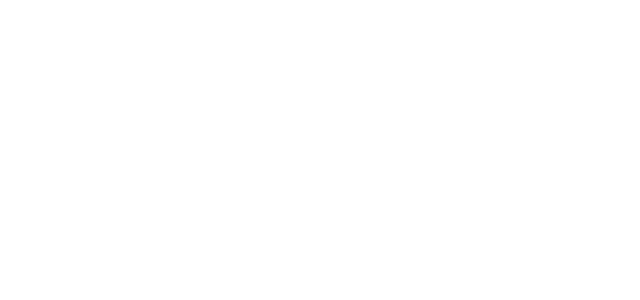
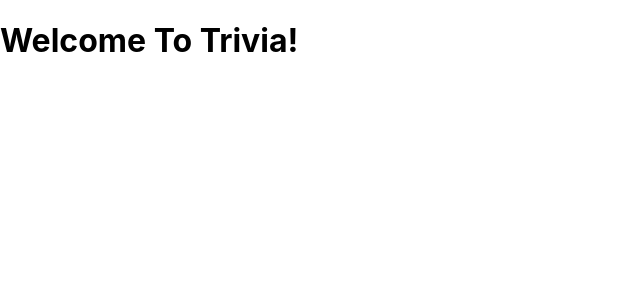
Before and after one commit to JesseTDev/trivia-project-app, a React (Create React App) app: page / in a window 1280 px wide. Shown: the top 300 px of the page, without its empty margins (0-640 px from the left). Built offline with nearby package versions, Linux system fonts and the light colour scheme.

Commit message:
updates to trivia page styling and setup context

```diff
--- a/package.json
+++ b/package.json
@@ -3,6 +3,10 @@
   "version": "0.1.0",
   "private": true,
   "dependencies": {
+    "@emotion/react": "^11.10.6",
+    "@emotion/styled": "^11.10.6",
+    "@mui/material": "^5.11.16",
+    "@mui/styled-engine-sc": "^5.11.11",
     "@testing-library/jest-dom": "^5.16.5",
     "@testing-library/react": "^13.4.0",
     "@testing-library/user-event": "^13.5.0",
--- a/src/Components/landing-page/landing-page.component.jsx
+++ b/src/Components/landing-page/landing-page.component.jsx
@@ -1,11 +1,14 @@
 import React from "react";
 import styled from "styled-components";
 
+const LandingPageContainer = styled.div `
+
+`
 const LandingPage = () => {
     return (
-        <div>
-
-        </div>
+      <LandingPageContainer>
+        <h1>Welcome To Trivia!</h1>
+      </LandingPageContainer>
     );
 };
 
--- a/src/TriviaApp.component.jsx
+++ b/src/TriviaApp.component.jsx
@@ -2,7 +2,7 @@
 import styled from "styled-components";
 
 // imported components
-
+import LandingPage from "./Components/landing-page/landing-page.component";
 // styled components
 const AppContainer = styled.div `
 
@@ -10,7 +10,7 @@
 const TriviaApp = () => {
     return (
     <AppContainer>
-
+        <LandingPage />
     </AppContainer>
     );
 };
```
Also changed, not shown: 1 other file (tests, documents, lock files or other folders).
